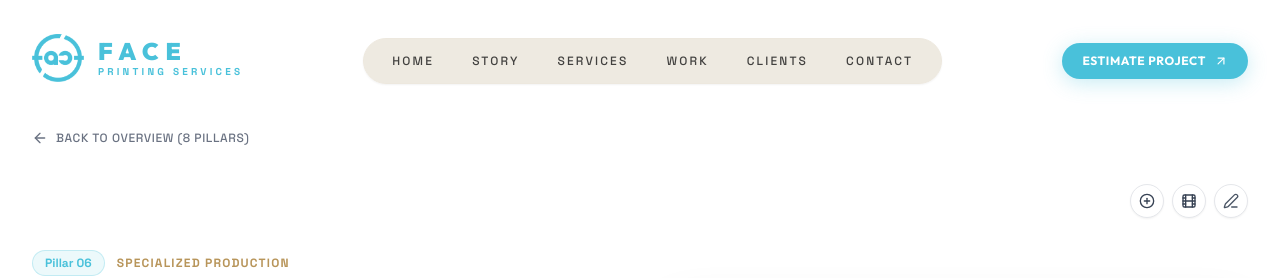
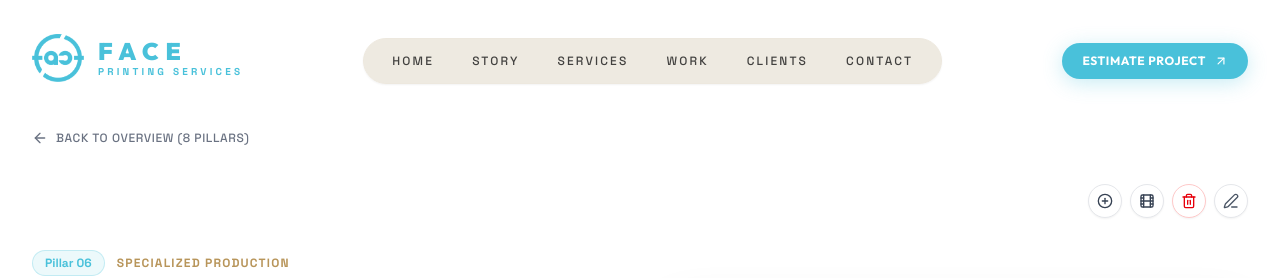
Before and after one commit to Amanyoonus10/print, a React (Vite) app: page /services/acrylic-works in a window 1280 px wide. Shown: the top 278 px of the page. Built offline with nearby package versions, Linux system fonts and the light colour scheme.

Commit message:
Restore original old image for Light Box service and add restore action

```diff
--- a/src/context/ContentContext.tsx
+++ b/src/context/ContentContext.tsx
@@ -105,6 +105,14 @@
       const parsed: ServiceItem[] = JSON.parse(saved);
       return parsed.map((s) => {
         const defaultService = initialServicesData.find((init) => init.slug === s.slug);
+        if (s.slug === 'light-box') {
+          return {
+            ...s,
+            heroImage: defaultService?.heroImage || '/images/user_extracted/Page_07_Image_09.jpeg',
+            heroMediaType: 'image',
+            gallery: (s.gallery || []).filter((g) => !g.url.includes('QSTP') && g.title !== 'QSTP Project'),
+          };
+        }
         const isValidHero =
           s.heroImage &&
           (s.heroImage.startsWith('http://') ||
--- a/src/pages/ServiceDetailPage.tsx
+++ b/src/pages/ServiceDetailPage.tsx
@@ -3,6 +3,7 @@
 import { SectionHeading } from '../components/ui/SectionHeading';
 import { ArrowLeft, ArrowUpRight, CheckCircle2, Layers, Cpu, Compass } from 'lucide-react';
 import { useContent } from '../context/ContentContext';
+import { servicesData } from '../data/services';
 import { SectionEditorBar } from '../components/editor/SectionEditorBar';
 import { AddImageModal } from '../components/editor/AddImageModal';
 import { EditTextModal } from '../components/editor/EditTextModal';
@@ -74,6 +75,7 @@
           addImageLabel="Change Hero Image"
           addVideoLabel="Add / Change Hero Video (No Sound)"
           editTextLabel="Edit Description & Title"
+          clearDataLabel="Restore Original Image"
           onAddImage={() => {
             setHeroModalMediaType('image');
             setIsAddHeroImageOpen(true);
@@ -83,6 +85,15 @@
             setIsAddHeroImageOpen(true);
           }}
           onEditText={() => setIsEditHeroTextOpen(true)}
+          onClearData={() => {
+            const defaultService = servicesData.find((init) => init.slug === service.slug);
+            if (defaultService) {
+              updateService(service.slug, {
+                heroImage: defaultService.heroImage,
+                heroMediaType: 'image',
+              });
+            }
+          }}
         />
 
         <div className="grid grid-cols-1 lg:grid-cols-12 gap-12 items-center">
```
